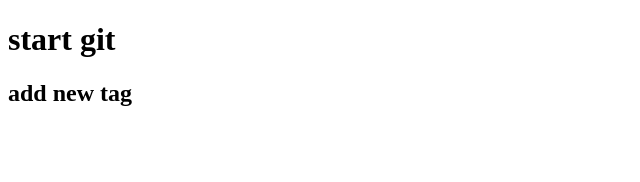
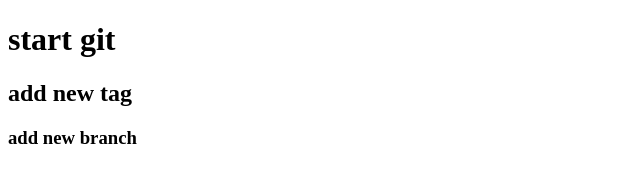
Before and after one commit to khrystynaDm1307/test-git, a plain HTML site: page index.html in a window 1280 px wide. Shown: the whole page, without its empty margins (0-640 px from the left). Drawn offline with Linux system fonts and the light colour scheme.

Commit message:
add new branch

```diff
--- a/index.html
+++ b/index.html
@@ -9,5 +9,6 @@
 <body>
     <h1>start git</h1>
     <h2>add new tag</h2>
+    <h3>add new branch</h3>
 </body>
 </html>
```
